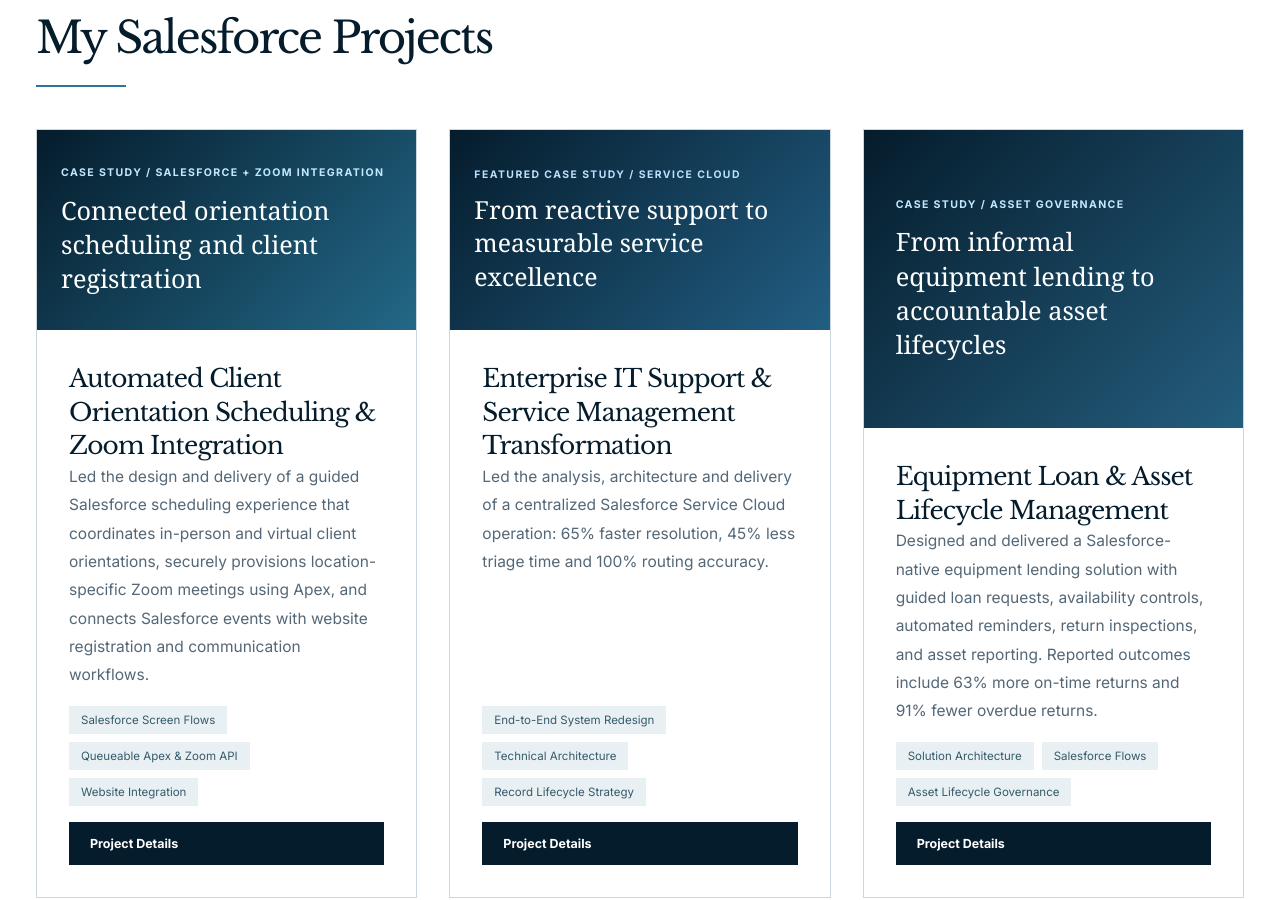
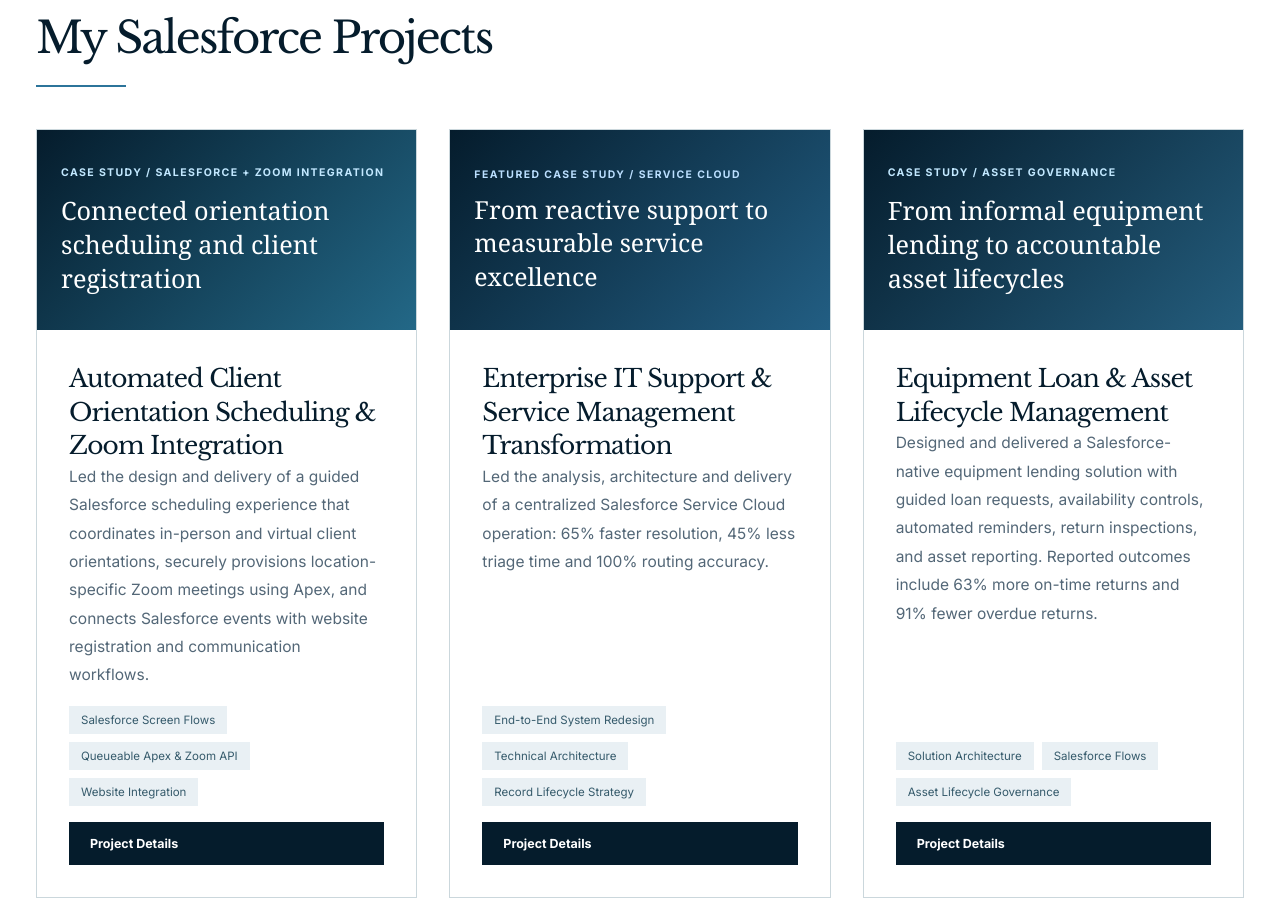
Before and after one commit to oba17/Oba, a plain HTML site: page projects/index.html in a window 1280 px wide. Shown: the part 1100-2000 px from the top of the page. Drawn offline with nearby package versions, Linux system fonts and the light colour scheme.

Commit message:
Normalize equipment loan card header height to other project covers

```diff
--- a/projects/index.html
+++ b/projects/index.html
@@ -184,7 +184,7 @@
                 </div>
 
                 <div class="project-card-v2">
-                    <div style="height:200px;display:flex;flex-direction:column;justify-content:center;padding:24px;background:linear-gradient(135deg,#051C2C,#245D7D);color:white">
+                    <div class="project-cover" style="height:200px;display:flex;flex-direction:column;justify-content:center;padding:24px;background:linear-gradient(135deg,#051C2C,#245D7D);color:white">
                         <span style="font:700 .66rem/1.4 Inter,sans-serif;letter-spacing:.13em;color:#C2E8FF">CASE STUDY / ASSET GOVERNANCE</span>
                         <strong style="font:400 1.58rem/1.35 Georgia,serif;margin-top:12px;color:#FFFFFF">From informal equipment lending to accountable asset lifecycles</strong>
                     </div>
```
